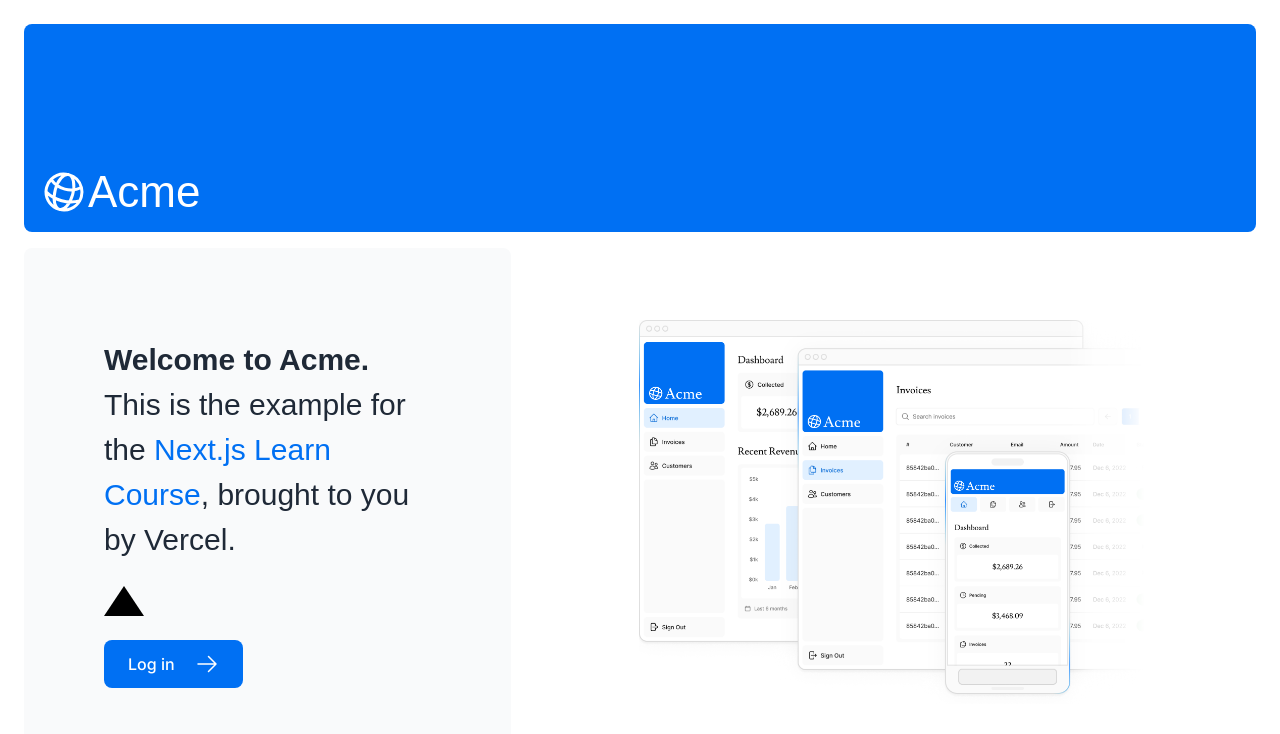
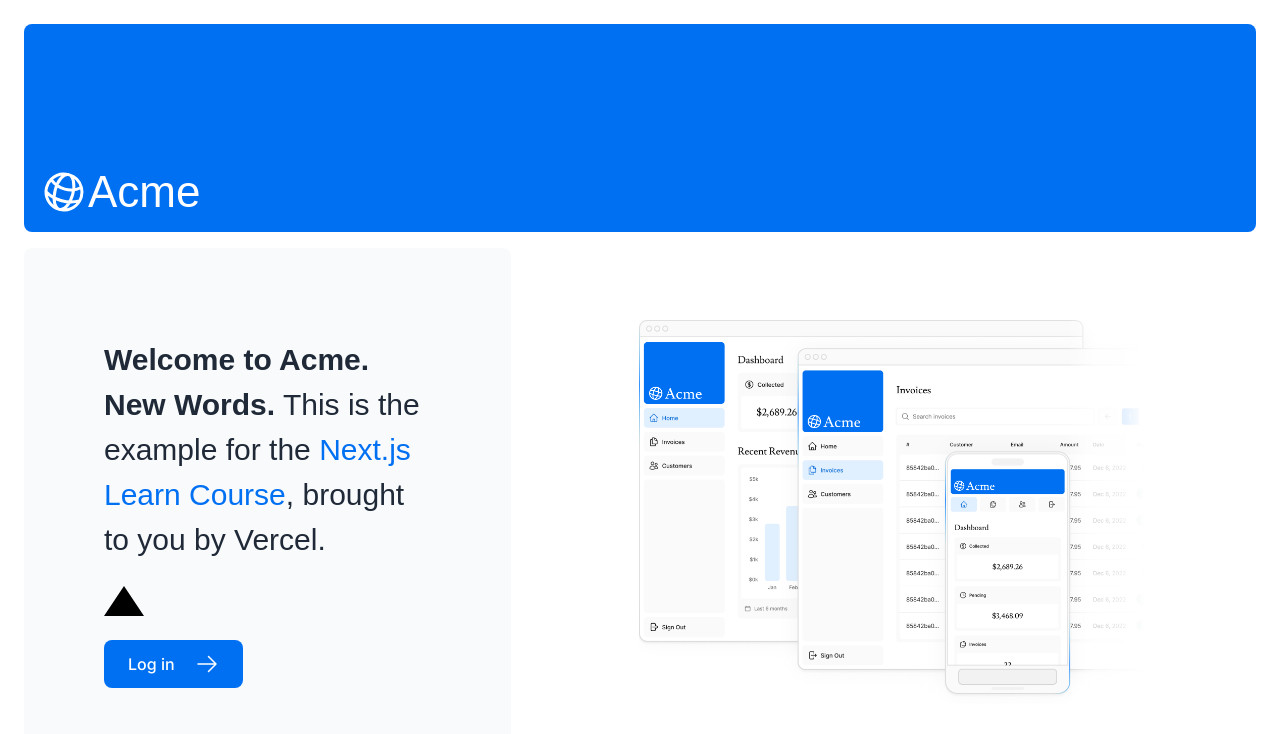
Before and after one commit to AlexAbrello/dashboard, a Next.js app: page / in a window 1280 px wide. Shown: the top 734 px of the page. Built offline with nearby package versions, Linux system fonts and the light colour scheme; a web font is replaced by a local one.

Commit message:
add words

```diff
--- a/app/page.tsx
+++ b/app/page.tsx
@@ -15,7 +15,7 @@
       <div className="mt-4 flex grow flex-col gap-4 md:flex-row">
         <div className="flex flex-col justify-center gap-6 rounded-lg bg-gray-50 px-6 py-10 md:w-2/5 md:px-20">
           <p className={` ${lusitana.className} text-xl text-gray-800 md:text-3xl md:leading-normal`}>
-            <strong>Welcome to Acme.</strong> This is the example for the{' '}
+            <strong>Welcome to Acme. New Words.</strong> This is the example for the{' '}
             <a href="https://nextjs.org/learn/" className="text-blue-500">
               Next.js Learn Course
             </a>
```
Also changed, not shown: 1 other file (tests, documents, lock files or other folders).
